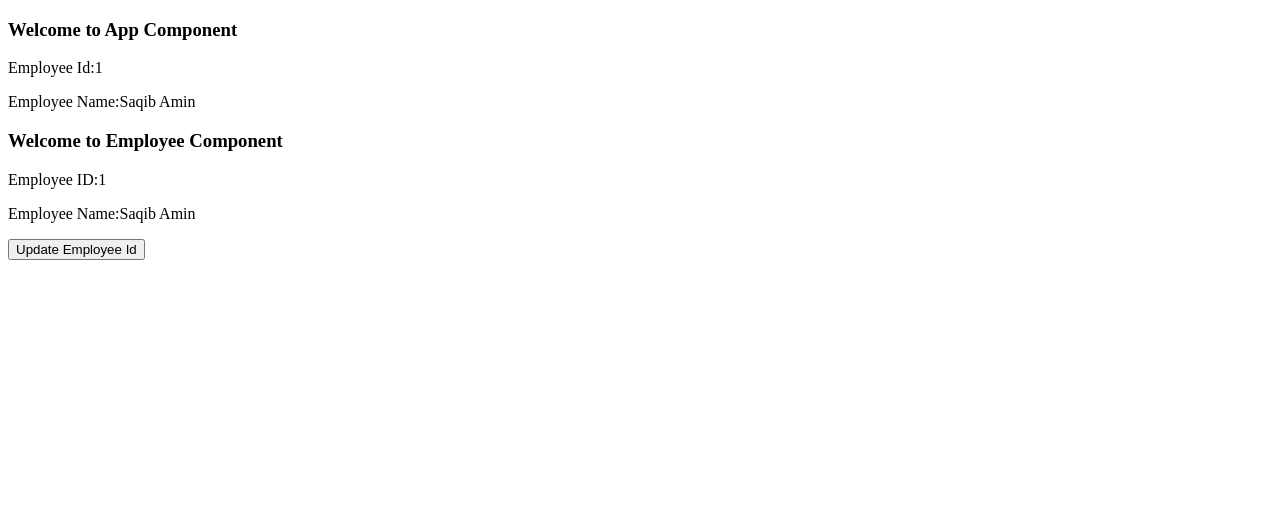
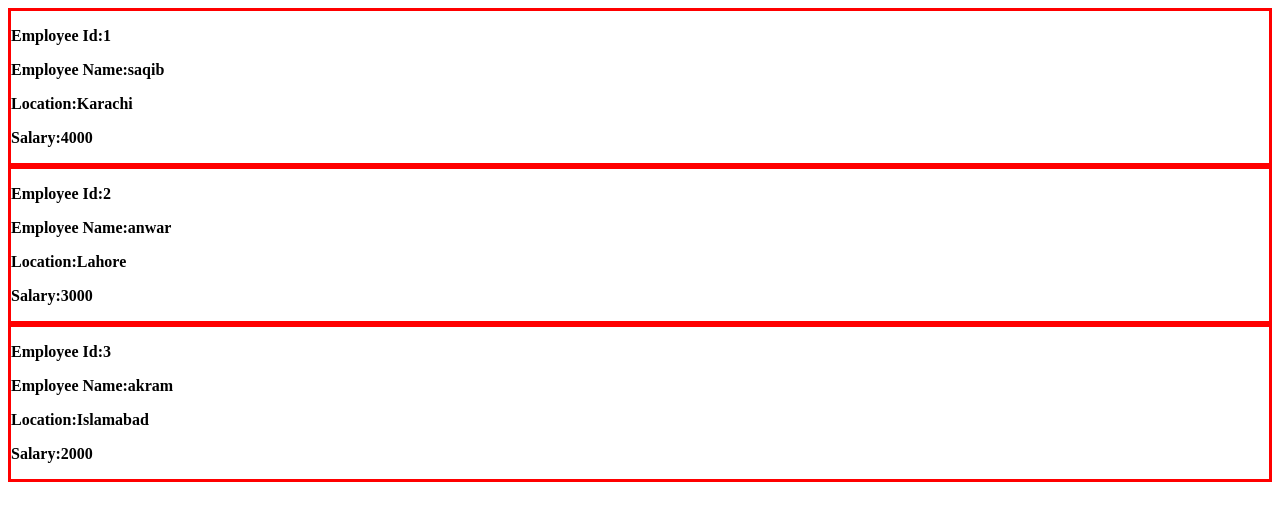
Before and after one commit to saqibamin257/01-demo-project-React2023, a React (Create React App) app: page / in a window 1280 px wide. Shown: the top 520 px of the page. Built offline with nearby package versions, Linux system fonts and the light colour scheme.

Commit message:
Exe-9 Map function

```diff
--- a/src/index.js
+++ b/src/index.js
@@ -313,72 +313,121 @@
 
 //#endregion
 
-//Example-8 change state from child by calling function from child to parent
+//Example-8 Context-2 change state from child by calling function from child to parent
 //Pass info from child to parent.
-//#region Call function from child to parent.
+//#region Context-2 Call function from child to parent.
+
+// import React from "react";
+// import  ReactDOM  from "react-dom/client";
+// import reportWebVitals from "./reportWebVitals";
+
+// const EmployeeContext=React.createContext({
+//   data:'',
+//   changeEmployeeInfo:()=>{}
+// });
+
+
+// class App extends React.Component{
+//   constructor(props){
+//     super(props);
+//     this.state={
+//       data:{
+//         Id:1,
+//         Name:"Saqib Amin",
+//         Location:"Birmingham",
+//         Salary:50000
+//       },
+//       changeEmployeeInfo:this.updateEmployee
+//     }
+//   }
+//   updateEmployee=()=>{
+//     this.setState({data:{Id:200,Name:"Mr Saqib Amin"}});
+//   }
+
+//   render(){
+//     return<div>
+//       <h3>Welcome to App Component</h3>
+//       <p>
+//         <label>Employee Id:{this.state.data.Id}</label>
+//       </p>
+//       <p>
+//         <label>Employee Name:{this.state.data.Name}</label>
+//         </p>
+//       <EmployeeContext.Provider value={this.state}>
+//         <Employee></Employee>
+//       </EmployeeContext.Provider>
+//     </div>
+//   }
+// }
+
+// class Employee extends React.Component{
+//   static contextType = EmployeeContext;
+//   render(){
+//     return<div>
+//       <h3>Welcome to Employee Component</h3>
+//       <p>
+//         <label>Employee ID:{this.context.data.Id}</label>
+//         </p>
+//         <p>
+//         <label>Employee Name:{this.context.data.Name}</label>
+//         </p>
+//         <button onClick={this.context.changeEmployeeInfo}>Update Employee Id</button>
+//     </div>
+//   }
+// }
+
+// const element = <App></App>
+// const root = ReactDOM.createRoot(document.getElementById('root'));
+// root.render(element);
+// reportWebVitals();
+
+
+//#endregion
+
+
+//Example-9 Map function and iteration
+//#region Map Function
 import React from "react";
 import  ReactDOM  from "react-dom/client";
 import reportWebVitals from "./reportWebVitals";
 
-const EmployeeContext=React.createContext({
-  data:'',
-  changeEmployeeInfo:()=>{}
-});
 
-
-class App extends React.Component{
-  constructor(props){
-    super(props);
-    this.state={
-      data:{
-        Id:1,
-        Name:"Saqib Amin",
-        Location:"Birmingham",
-        Salary:50000
-      },
-      changeEmployeeInfo:this.updateEmployee
-    }
-  }
-  updateEmployee=()=>{
-    this.setState({data:{Id:200,Name:"Mr Saqib Amin"}});
-  }
-
-  render(){
-    return<div>
-      <h3>Welcome to App Component</h3>
-      <p>
-        <label>Employee Id:{this.state.data.Id}</label>
-      </p>
-      <p>
-        <label>Employee Name:{this.state.data.Name}</label>
-        </p>
-      <EmployeeContext.Provider value={this.state}>
-        <Employee></Employee>
-      </EmployeeContext.Provider>
-    </div>
-  }
+function Employees(props){
+  return<div style={{border:"3px solid red"}}>
+    <p>
+      <label><b>Employee Id:{props.data.Id}</b></label>
+    </p>
+    <p>
+      <label><b>Employee Name:{props.data.Name}</b></label>
+    </p>
+    <p>
+      <label><b>Location:{props.data.Location}</b></label>
+    </p>
+    <p>
+      <label><b>Salary:{props.data.Salary}</b></label>
+    </p>
+  </div>
 }
 
-class Employee extends React.Component{
-  static contextType = EmployeeContext;
-  render(){
-    return<div>
-      <h3>Welcome to Employee Component</h3>
-      <p>
-        <label>Employee ID:{this.context.data.Id}</label>
-        </p>
-        <p>
-        <label>Employee Name:{this.context.data.Name}</label>
-        </p>
-        <button onClick={this.context.changeEmployeeInfo}>Update Employee Id</button>
+function DisplayEmployees(props){
+  const empList=props.employeeList;
+  const listElements =empList.map( (emp) =>
+        <Employees key={emp.Id} data={emp}></Employees>
+  );
+  return(
+    <div>
+      {listElements}
     </div>
-  }
+  );
 }
 
-const element = <App></App>
+const EmployeeData =[
+  {Id:"1",Name:"saqib",Location:"Karachi",Salary:4000},
+  {Id:"2",Name:"anwar",Location:"Lahore",Salary:3000},
+  {Id:"3",Name:"akram",Location:"Islamabad",Salary:2000},
+]
+const element = <DisplayEmployees employeeList={EmployeeData}></DisplayEmployees>;
 const root = ReactDOM.createRoot(document.getElementById('root'));
 root.render(element);
 reportWebVitals();
-
-
 //#endregion
```
